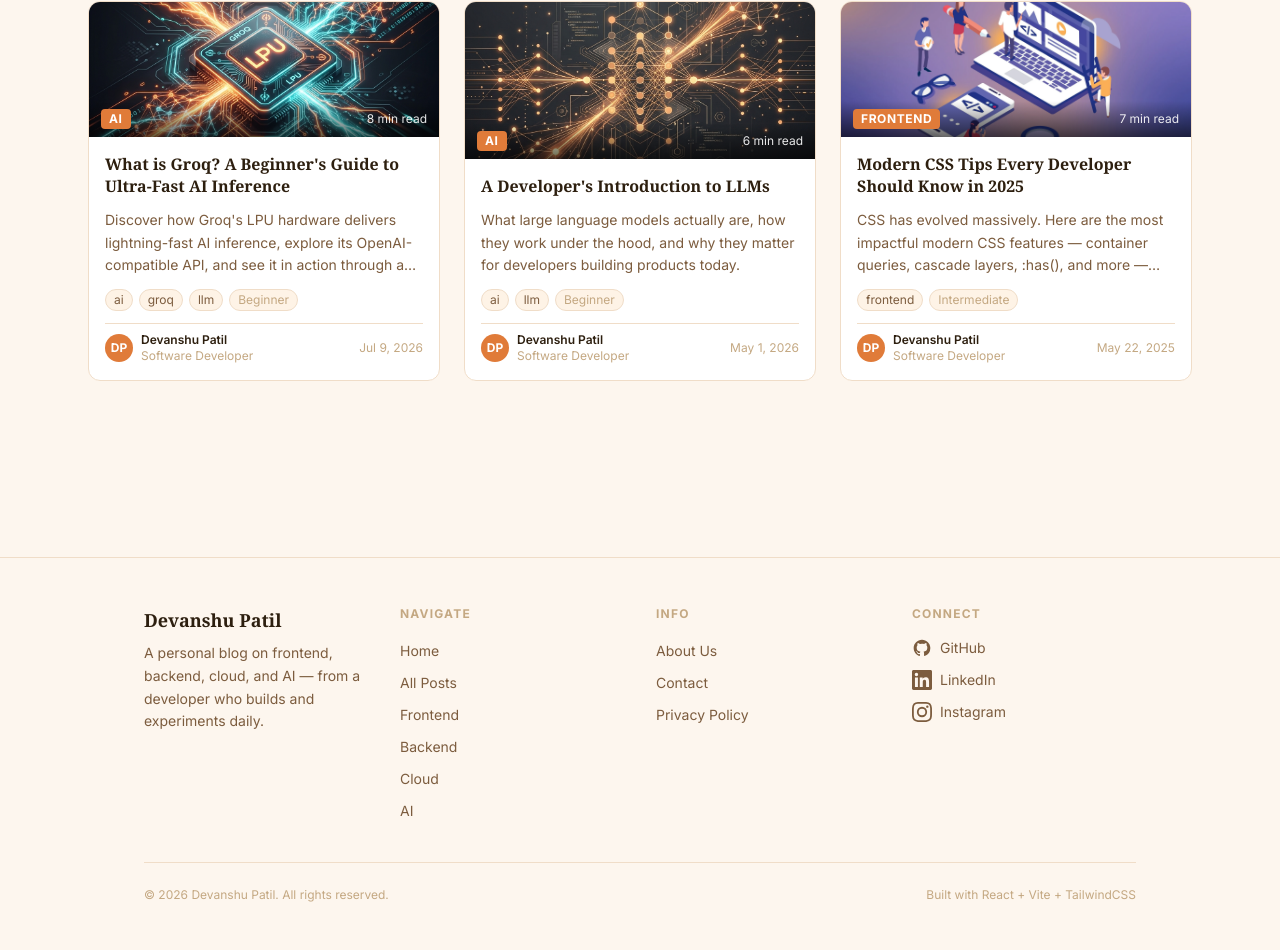
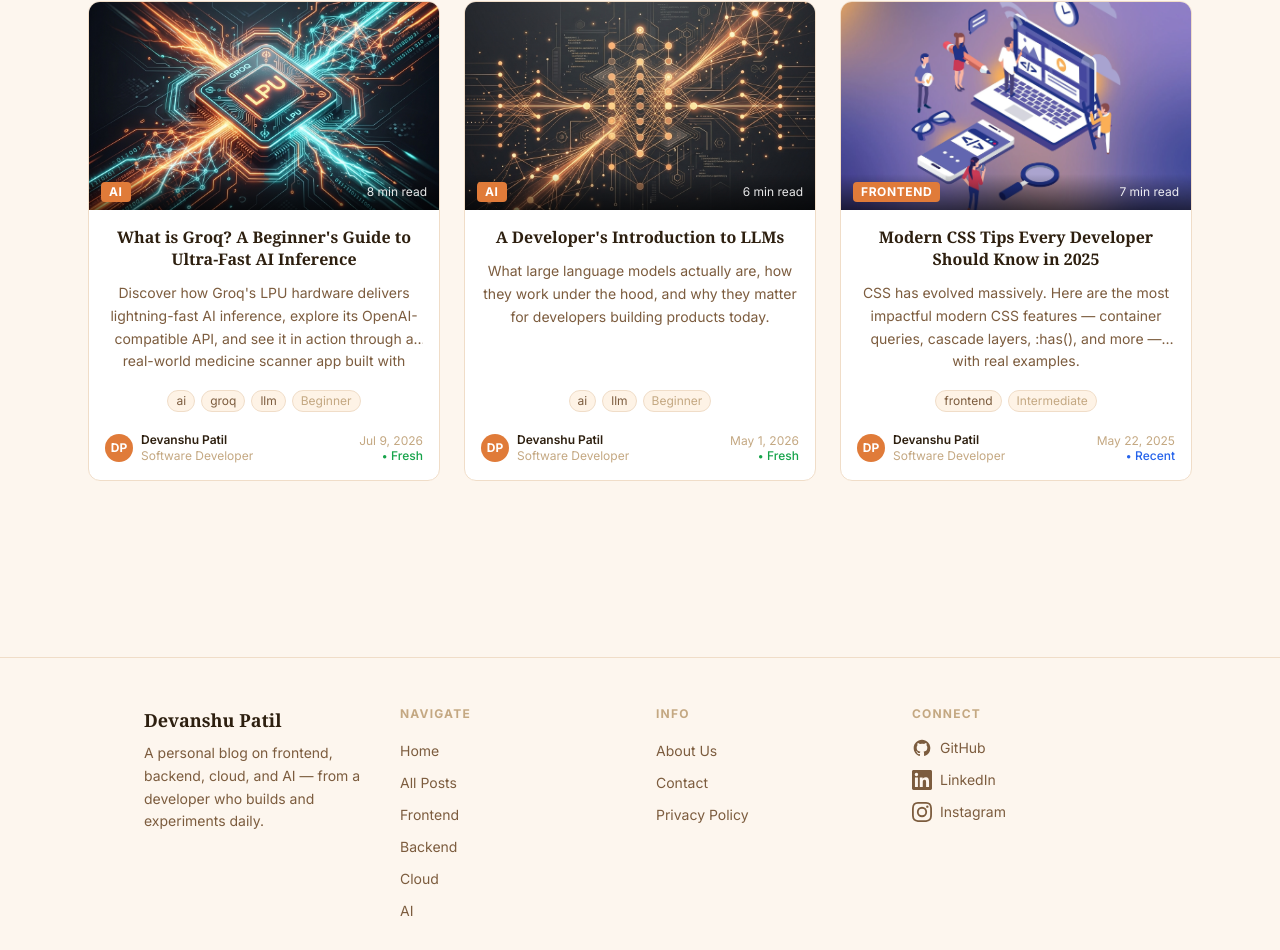
Before and after one commit to devanshupatil/Blog, a React (Vite) app: page / in a window 1280 px wide. Shown: the part 1178-2128 px from the top of the page. Built offline with nearby package versions, Linux system fonts and the light colour scheme.

Commit message:
add dynamic post status labels and increase layout max-width and BlogCard dimensions

```diff
--- a/src/components/BlogCard.tsx
+++ b/src/components/BlogCard.tsx
@@ -14,20 +14,35 @@ function initials(name: string): string {
     .toUpperCase()
 }
 
+function getPostStatus(createdAt: string): { label: string; textColorClass: string } | null {
+  const createdDate = new Date(createdAt)
+  const now = new Date()
+  const diffTime = Math.abs(now.getTime() - createdDate.getTime())
+  const diffDays = Math.ceil(diffTime / (1000 * 60 * 60 * 24))
+
+  if (diffDays <= 180) {
+    return { label: 'Fresh', textColorClass: 'text-green-600 dark:text-green-400' }
+  } else if (diffDays <= 365 * 2) {
+    return { label: 'Recent', textColorClass: 'text-blue-600 dark:text-blue-400' }
+  }
+  return null
+}
+
 export function BlogCard({ post }: Props) {
   const date = new Date(post.createdAt).toLocaleDateString('en-US', {
     month: 'short',
     day: 'numeric',
     year: 'numeric',
   })
+  const status = getPostStatus(post.createdAt)
 
   return (
     <Link
       to={`/blog/posts/${post.slug}`}
-      className="group flex flex-col h-[380px] bg-white dark:bg-[#161616] border border-cream-border dark:border-[#222222] rounded-xl overflow-hidden hover:shadow-lg hover:-translate-y-0.5 transition-all duration-200"
+      className="group flex flex-col h-[480px] bg-white dark:bg-[#161616] border border-cream-border dark:border-[#222222] rounded-xl overflow-hidden hover:shadow-lg hover:-translate-y-0.5 transition-all duration-200"
     >
       {/* Image */}
-      <div className="relative h-48 bg-cream-light dark:bg-[#1f1f1f] overflow-hidden">
+      <div className="relative h-52 bg-cream-light dark:bg-[#1f1f1f] overflow-hidden">
 {post.image ? (
   <img
     src={post.image}
@@ -55,16 +70,16 @@ export function BlogCard({ post }: Props) {
 
       {/* Body */}
       <div className="flex flex-col flex-1 p-4 gap-3">
-        <h2 className="font-serif font-bold text-editorial-text dark:text-gray-100 leading-snug line-clamp-2 group-hover:text-editorial-accent transition-colors">
+        <h2 className="font-serif font-bold text-editorial-text dark:text-gray-100 leading-snug line-clamp-2 group-hover:text-editorial-accent transition-colors text-center">
           {post.title}
         </h2>
-        <p className="text-sm text-editorial-muted dark:text-gray-400 line-clamp-3 leading-relaxed flex-1">
+        <p className="text-sm text-editorial-muted dark:text-gray-400 line-clamp-3 leading-relaxed flex-1 text-center">
           {post.description}
         </p>
 
         {/* Tags */}
         {post.tags && post.tags.length > 0 && (
-          <div className="flex flex-wrap gap-1.5">
+          <div className="flex flex-wrap gap-1.5 justify-center">
             {post.tags.slice(0, 4).map((tag) => (
               <span
                 key={tag}
@@ -80,7 +95,7 @@ export function BlogCard({ post }: Props) {
         )}
 
         {/* Footer */}
-        <div className="flex items-center justify-between pt-2 border-t border-cream-border dark:border-[#222222]">
+        <div className="flex items-center justify-between pt-2">
           <div className="flex items-center gap-2">
             <div className="w-7 h-7 rounded-full bg-editorial-accent text-white text-xs font-bold flex items-center justify-center shrink-0">
               {initials(post.author)}
@@ -94,8 +109,14 @@ export function BlogCard({ post }: Props) {
               </p>
             </div>
           </div>
-           <div className="flex items-center gap-1.5 text-xs text-editorial-subtle dark:text-gray-500">
-             <span>{date}</span>
+           <div className="flex flex-col items-end leading-tight text-xs">
+             <span className="text-editorial-subtle dark:text-gray-500">{date}</span>
+             {status && (
+               <span className={`flex items-center gap-1 font-medium ${status.textColorClass}`}>
+                 <span className="text-[8px]">●</span>
+                 <span>{status.label}</span>
+               </span>
+             )}
            </div>
         </div>
       </div>
```
